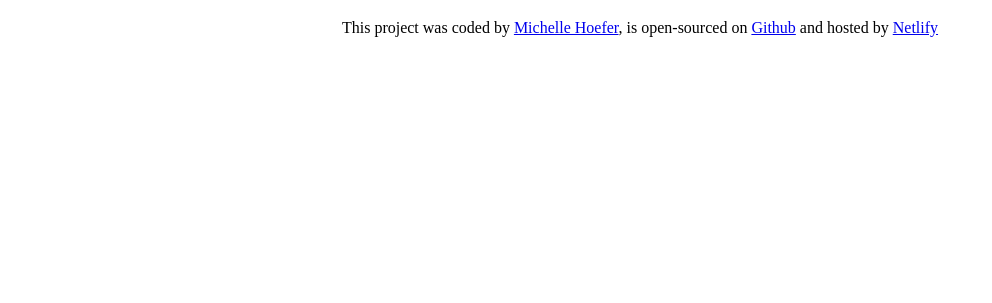
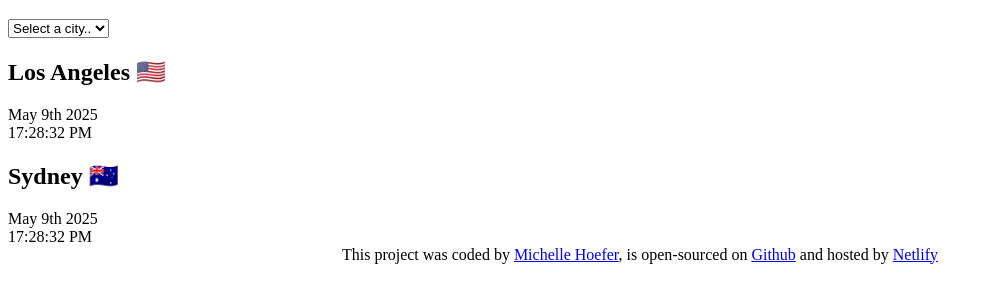
Before and after one commit to MichelleHoefer/worldclockapp, a plain HTML site: page index.html in a window 1280 px wide. Shown: the part 61-364 px from the top of the page, without its empty margins (0-992 px from the left). Drawn offline with nearby package versions, Linux system fonts and the light colour scheme.

Commit message:
basic HTML for app added

```diff
--- a/index.html
+++ b/index.html
@@ -9,7 +9,26 @@
     <title>World Clock - Michelle Hoefer</title>
   </head>
   <body>
-    <h1>World Clock</h1>
+    <div class="container">
+      <h1>World Clock</h1>
+      <select name="" id="">
+        <option value="">Select a city..</option>
+        <option value="">London</option>
+        <option value="">New York</option>
+        <option value="">Seoul</option>
+      </select>
+      <div class="city">
+        <h2>Los Angeles 🇺🇸</h2>
+        <div class="date">May 9th 2025</div>
+        <div class="time">17:28:32 PM</div>
+      </div>
+      <div class="city">
+        <h2>Sydney 🇦🇺</h2>
+        <div class="date">May 9th 2025</div>
+        <div class="time">17:28:32 PM</div>
+      </div>
+    </div>
+
     <footer>
       This project was coded by
       <a href="https://github.com/MichelleHoefer" target="_blank">
```
